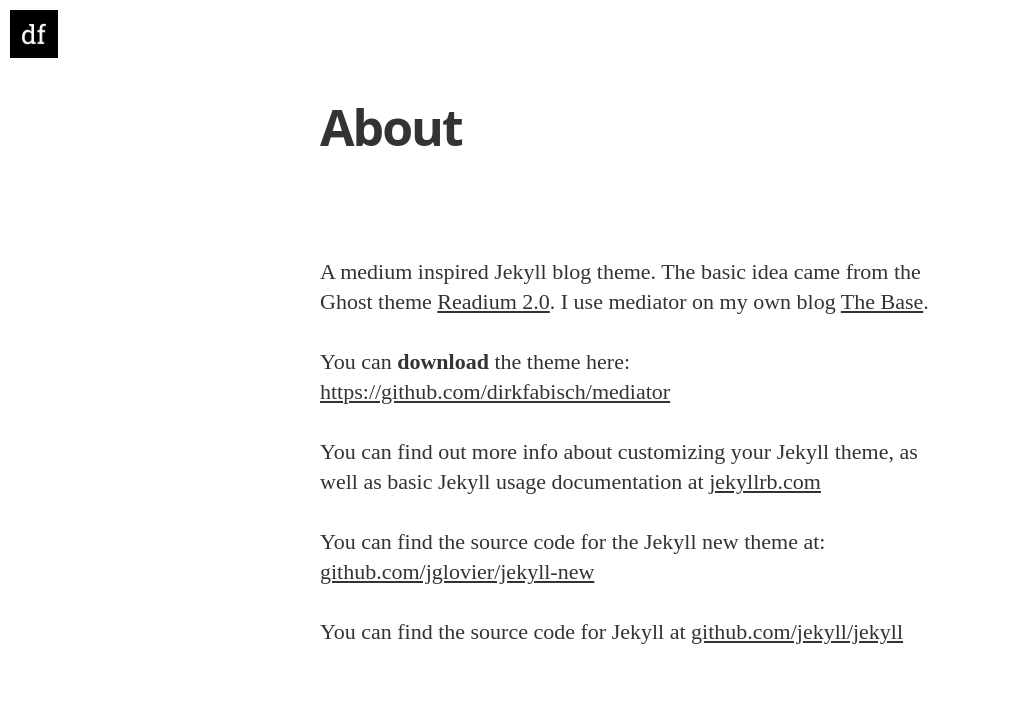
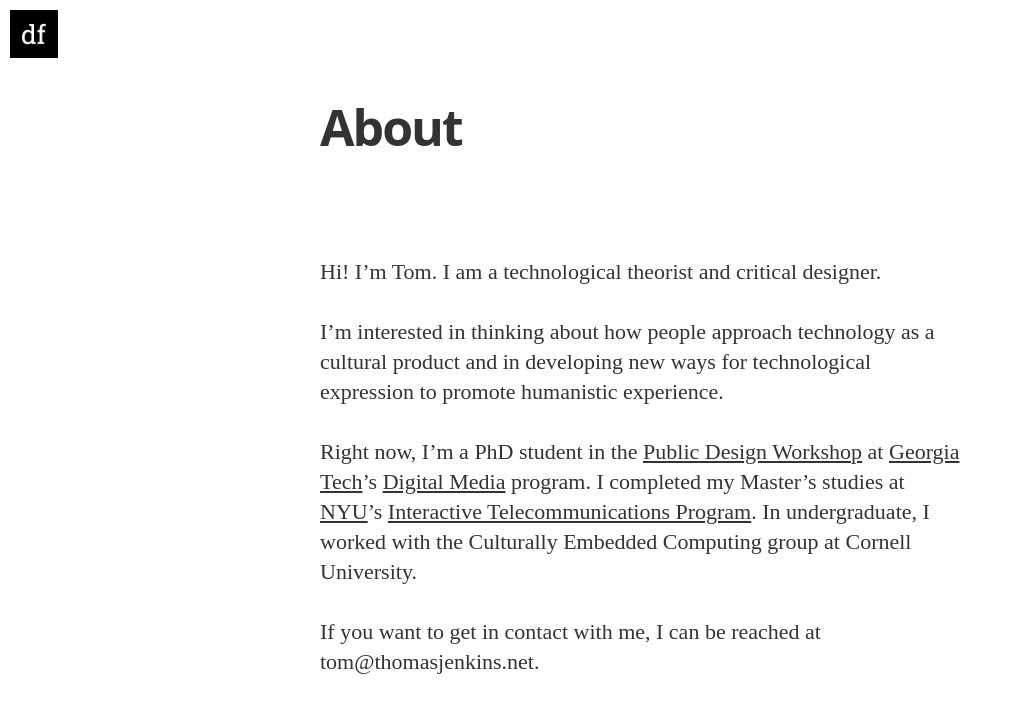
Before and after one commit to tomjenkins-zz/tomjenkins.github.io, a Jekyll site: the page built from about.md, in a window 1280 px wide and 900 px high, cut to the strip 0-713 px from the top of the window. Shown: the whole strip, without its empty margins (0-1013 px from the left). Built offline with Jekyll 4.4.1, drawn with Linux system fonts in a browser that asks for light colours; nearby versions of some CDN libraries; some web fonts are replaced; Markdown is read by kramdown in place of the engine named in the settings.

Commit message:
updating about

```diff
--- a/about.md
+++ b/about.md
@@ -3,6 +3,14 @@ layout: page
 title: About
 permalink: /about/
 ---
+
+Hi! I'm Tom. I am a technological theorist and critical designer.
+
+I'm interested in thinking about how people approach technology as a cultural product and in developing new ways for technological expression to promote humanistic experience.
+
+Right now, I'm a PhD student in the [Public Design Workshop](http://publicdesignworkshop.net) at [Georgia Tech](http://www.gatech.edu)'s [Digital Media](http://dm.gatech.edu) program. I completed my Master's studies at [NYU](http://nyu.edu)'s [Interactive Telecommunications Program](http://itp.nyu.edu). In undergraduate, I worked with the Culturally Embedded Computing group at Cornell University.
+
+If you want to get in contact with me, I can be reached at tom@thomasjenkins.net.
 
 A medium inspired Jekyll blog theme. The basic idea came from the Ghost theme
 [Readium 2.0](http://www.svenread.com/readium-ghost-theme/). I use mediator on my own blog [The Base](blog.base68.com).
```
